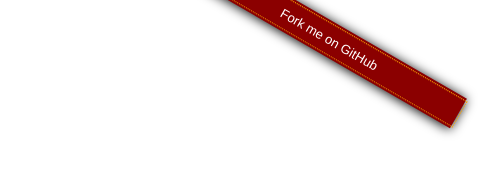
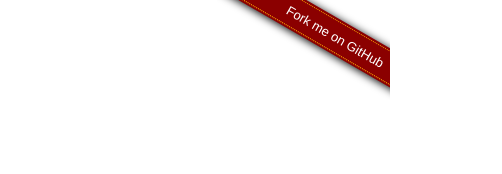
Before and after one commit to contrabit/github-ribbon, a plain HTML site: page index.html in a window 390 px wide. Shown: the whole page, 502 px wide, since content can reach past the window. Drawn offline with Linux system fonts and the light colour scheme.

Commit message:
new version of ribbon - mobile friendly

```diff
--- a/index.html
+++ b/index.html
@@ -2,7 +2,14 @@
 <html>
 <body>
 
-<a href="#" style="position:absolute;top:-40px;right:-105px;width:300px;height:100px;transform:rotate(30deg);"><span style="position:absolute;bottom:0;width:100%;height:34px;background:darkred;box-shadow:0 1px 12px black;"><span style="position:absolute;border:1px dotted orange;width:100%;height:28px;bottom:2px;line-height:29px;text-align:center;font-family:sans-serif;font-weight:normal;font-size:13px;color:white;">Fork me on GitHub</span></span></a>
+	<style media="(max-width:385px)">.ribbon-h82k1j9{transform:scale(.8)translate(22px,-13px)}</style>
+	<div class="ribbon-h82k1j9" style="position:absolute;top:0;right:0;width:173px;height:100px;text-align:left;overflow:hidden;pointer-events:none;">
+		<a href="#" style="position:absolute;transform:rotate(30deg);width:250px;height:80px;right:-81px;top:-24px;cursor:pointer;z-index:2000;pointer-events:auto;">
+			<span style="box-sizing:content-box;position:absolute;bottom:0;width:100%;height:34px;background:darkred;box-shadow:0 1px 8px black;">
+				<span style="box-sizing:content-box;position:absolute;border:1px dotted orange;width:100%;height:28px;bottom:2px;line-height:29px;text-align:center;font-family:sans-serif;font-weight:normal;font-size:13px;color:white;">Fork me on GitHub</span>
+			</span>
+		</a>
+	</div>
 
 </body>
 </html>
```
